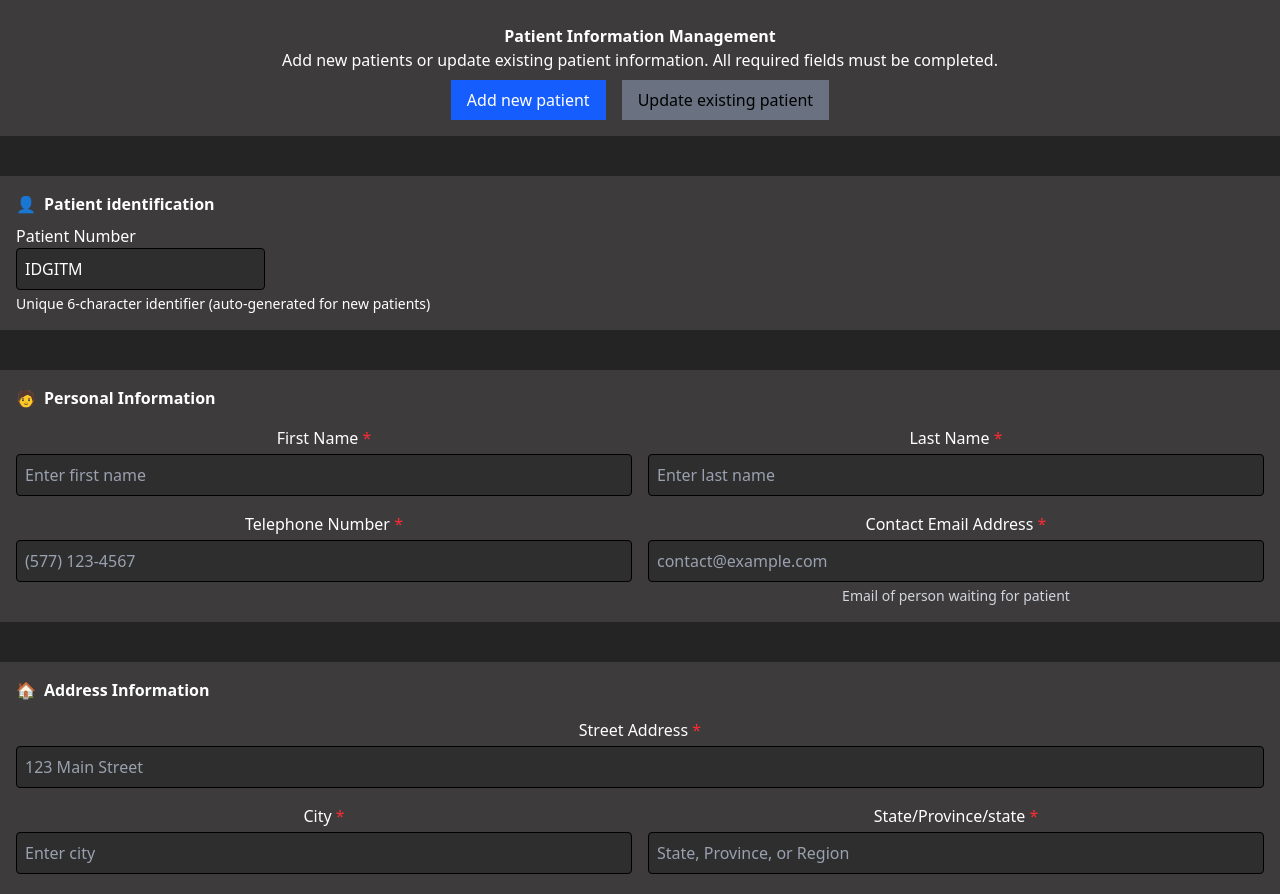
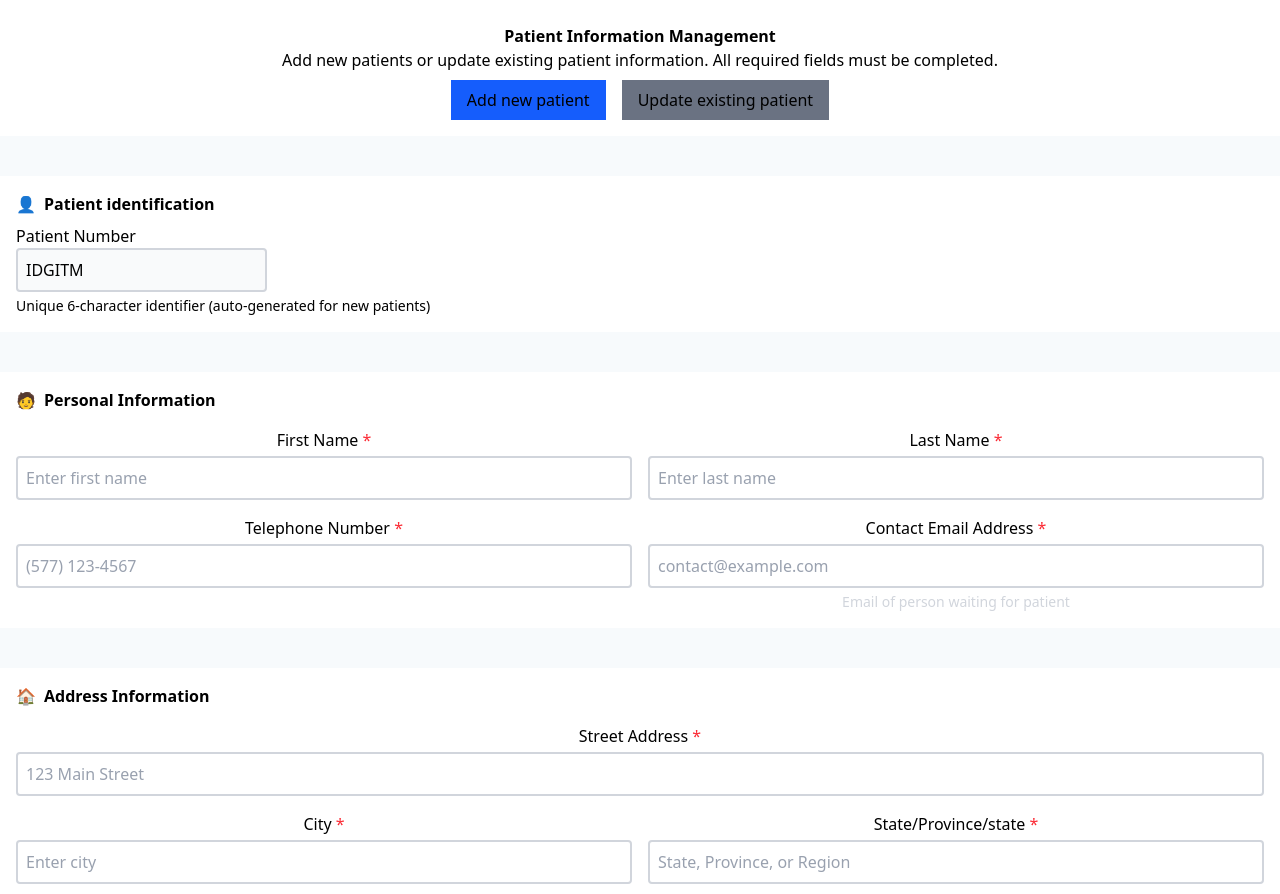
Before and after one commit to chingu-voyages/V56-tier3-team-36, a React (Vite) app in the folder client/: page /patientinformation in a window 1280 px wide. Shown: the top 894 px of the page. Built offline with nearby package versions, Linux system fonts and the light colour scheme.

Commit message:
fixed coloring for background and text

```diff
--- a/client/src/components/AddPatient.jsx
+++ b/client/src/components/AddPatient.jsx
@@ -56,7 +56,7 @@ export default function AddPatient() {
   return (
     <div>
       <form onSubmit={handleSubmit}>
-        <div className="bg-[#3d3b3b] p-4 mt-10 text-white">
+        <div className="bg-[#FFFFFF] p-4 mt-10 text-black">
           <div className="flex items-start">
             <span>👤</span>
             <span className="font-bold ml-2">Patient identification</span>
@@ -67,7 +67,7 @@ export default function AddPatient() {
               type="text"
               value={patientID}
               readOnly
-              className="border border-black rounded p-2 bg-[#2e2e2e] text-white"
+              className="border-2 border-gray-300 rounded p-2 bg-[#F9FAFB] text-black"
             />
             <div className="mt-1 text-sm">
               Unique 6-character identifier (auto-generated for new patients)
@@ -75,7 +75,7 @@ export default function AddPatient() {
           </div>
         </div>
 
-        <div className="bg-[#3d3b3b] p-4 mt-10 text-white">
+        <div className="bg-[#FFFFFF] p-4 mt-10 text-black">
           <div className="flex items-center mb-4">
             <span className="mr-2">🧑</span>
             <span className="font-bold">Personal Information</span>
@@ -92,7 +92,7 @@ export default function AddPatient() {
                 value={formData.firstName}
                 onChange={handleChange}
                 placeholder="Enter first name"
-                className="border border-black rounded p-2 w-full bg-[#2e2e2e] text-white placeholder-gray-400"
+                className="border-2 border-gray-300 rounded p-2 w-full bg-[#FFFFFF] text-black placeholder-gray-400"
               />
             </div>
 
@@ -106,7 +106,7 @@ export default function AddPatient() {
                 value={formData.lastName}
                 onChange={handleChange}
                 placeholder="Enter last name"
-                className="border border-black rounded p-2 w-full bg-[#2e2e2e] text-white placeholder-gray-400"
+                className="border-2 border-gray-300 rounded p-2 w-full bg-[#FFFFFF] text-black placeholder-gray-400"
               />
             </div>
 
@@ -120,7 +120,7 @@ export default function AddPatient() {
                 value={formData.phone}
                 onChange={handleChange}
                 placeholder="(577) 123-4567"
-                className="border border-black rounded p-2 w-full bg-[#2e2e2e] text-white placeholder-gray-400"
+                className="border-2 border-gray-300 rounded p-2 w-full bg-[#FFFFFF] text-black placeholder-gray-400"
               />
             </div>
 
@@ -134,7 +134,7 @@ export default function AddPatient() {
                 value={formData.email}
                 onChange={handleChange}
                 placeholder="contact@example.com"
-                className="border border-black rounded p-2 w-full bg-[#2e2e2e] text-white placeholder-gray-400"
+                className="border-2 border-gray-300 rounded p-2 w-full bg-[#FFFFFF] text-black placeholder-gray-400"
               />
               <div className="text-sm text-gray-300 mt-1">
                 Email of person waiting for patient
@@ -143,7 +143,7 @@ export default function AddPatient() {
           </div>
         </div>
 
-        <div className="bg-[#3d3b3b] p-4 mt-10 text-white">
+        <div className="bg-[#FFFFFF] p-4 mt-10 text-black">
           <div className="flex items-center mb-4">
             <span className="mr-2">🏠</span>
             <span className="font-bold">Address Information</span>
@@ -159,7 +159,7 @@ export default function AddPatient() {
               value={formData.street}
               onChange={handleChange}
               placeholder="123 Main Street"
-              className="border border-black rounded p-2 w-full bg-[#2e2e2e] text-white placeholder-gray-400"
+              className="border-2 border-gray-300 rounded p-2 w-full bg-[#FFFFFF] text-black placeholder-gray-400"
             />
           </div>
 
@@ -174,7 +174,7 @@ export default function AddPatient() {
                 value={formData.city}
                 onChange={handleChange}
                 placeholder="Enter city"
-                className="border border-black rounded p-2 w-full bg-[#2e2e2e] text-white placeholder-gray-400"
+                className="border-2 border-gray-300 rounded p-2 w-full bg-[#FFFFFF] text-black placeholder-gray-400"
               />
             </div>
 
@@ -188,7 +188,7 @@ export default function AddPatient() {
                 value={formData.state}
                 onChange={handleChange}
                 placeholder="State, Province, or Region"
-                className="border border-black rounded p-2 w-full bg-[#2e2e2e] text-white placeholder-gray-400"
+                className="border-2 border-gray-300 rounded p-2 w-full bg-[#FFFFFF] text-black placeholder-gray-400"
               />
             </div>
           </div>
@@ -201,7 +201,7 @@ export default function AddPatient() {
               name="country"
               value={formData.country}
               onChange={handleChange}
-              className="border border-black rounded p-2 w-full bg-[#2e2e2e] text-white"
+              className="border-2 border-gray-300 rounded p-2 w-full bg-[#FFFFFF] text-black"
             >
               <option>Select Country</option>
               <option>USA</option>
@@ -213,14 +213,14 @@ export default function AddPatient() {
         <div className="mt-6">
           <button
             type="submit"
-            className="!bg-green-600 text-white px-6 py-2 rounded"
+            className="!bg-green-600 text-black px-6 py-2 rounded"
           >
             Add Patient
           </button>
         </div>
       </form>
       {showPopup && (
-        <div className="fixed inset-0 flex items-center justify-center bg-black bg-opacity-70 z-50">
+        <div className="fixed inset-0 flex items-center justify-center bg-[#F9FAFB] bg-opacity-70 z-50">
           <div className="bg-white p-6 rounded shadow-md text-black">
             <h2 className="text-xl font-bold mb-2">
               Form submission successful
@@ -228,7 +228,7 @@ export default function AddPatient() {
             <p>Patient added to the system successfully.</p>
             <button
               onClick={() => setShowPopup(false)}
-              className="mt-4 px-4 py-2 bg-green-600 text-white rounded"
+              className="mt-4 px-4 py-2 bg-green-600 text-black rounded"
             >
               Close
             </button>
--- a/client/src/pages/PatientInformation.jsx
+++ b/client/src/pages/PatientInformation.jsx
@@ -7,18 +7,18 @@ export default function PatientInformation() {
   const [mode, setMode] = useState("add");
 
   return (
-    <div className="bg-[#242424]">
-      <div className="bg-[#3d3b3b] p-4">
-        <div className="font-bold mt-2 text-white">
+    <div className="bg-[#F7FAFC]">
+      <div className="bg-[#FFFFFF] p-4">
+        <div className="font-bold mt-2 text-black">
           Patient Information Management
         </div>
-        <div className="text-white">
+        <div className="text-black">
           Add new patients or update existing patient information. All required
           fields must be completed.
         </div>
         <div className="mt-2">
           <button
-            className="!bg-blue-600 text-white px-4 py-2 mr-4"
+            className="!bg-blue-600 text-black px-4 py-2 mr-4"
             onClick={() => setMode("add")}
           >
             Add new patient
```
